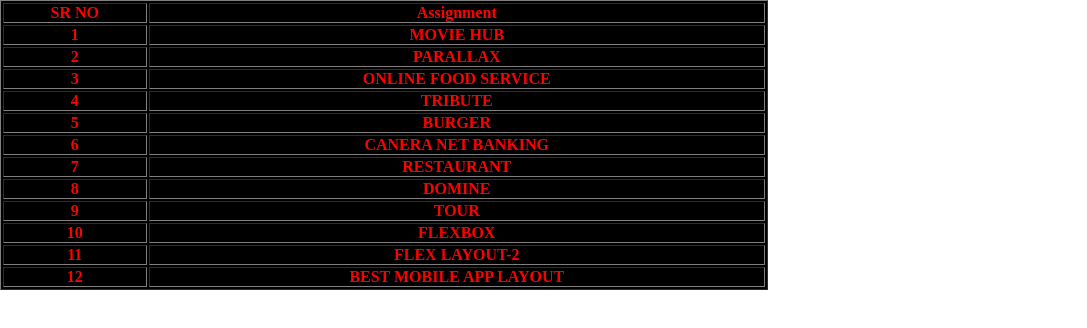
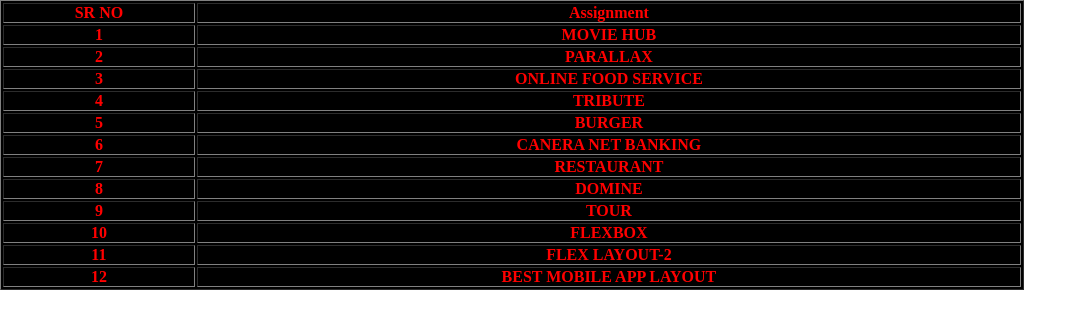
Before and after one commit to SuchitAK47/suchit, a plain HTML site: page index.html in a window 1280 px wide. Shown: the whole page, without its empty margins (0-1087 px from the left). Drawn offline with Linux system fonts and the light colour scheme.

Commit message:
save file

```diff
--- a/index.html
+++ b/index.html
@@ -10,7 +10,7 @@
 </head>
 
 <body>
-    <table border="1" align="center"width=60%>
+    <table border="1" align="center"width=80%>
         <tr>
             <th>SR NO</th>
             <th>Assignment</th>
```
